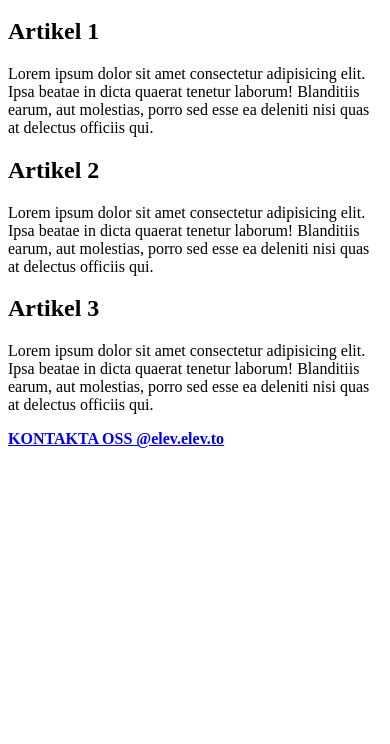
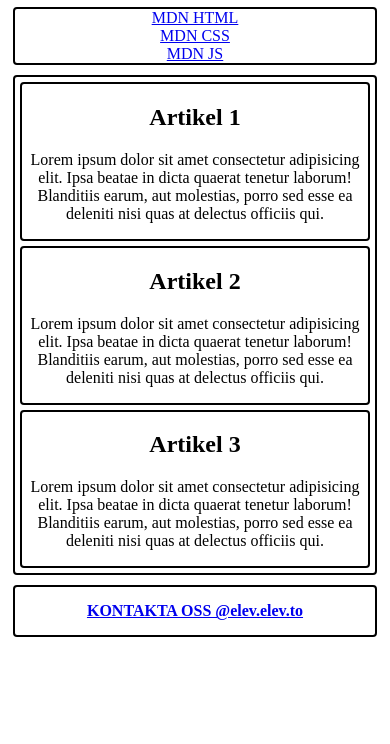
Before and after one commit to TE22A-John-Julius/RWDUppgift1, a plain HTML site: page index.html in a window 390 px wide. Shown: the part 100-844 px from the top of the page. Drawn offline with Linux system fonts and the light colour scheme.

Commit message:
CSS kod, layouten for mobil

```diff
--- a/index.html
+++ b/index.html
@@ -7,27 +7,27 @@
     <link rel="stylesheet" href="style.css">
 </head>
 <body>
-    <header><h1>Uppgift 1</h1></header>
-    <nav>
+    <header class="Border"><h1>Uppgift 1</h1></header>
+    <nav class="Border">
         <a href="https://www.tiktok.com/@hyperboards">MDN HTML</a>
         <a href="https://www.tiktok.com/@hyperboards">MDN CSS</a>
         <a href="https://www.tiktok.com/@hyperboards">MDN JS</a>
     </nav>
-    <main>
-        <article>
+    <main class="Border">
+        <article class="Border">
             <h2> Artikel 1</h2>
             <p>Lorem ipsum dolor sit amet consectetur adipisicing elit. Ipsa beatae in dicta quaerat tenetur laborum! Blanditiis earum, aut molestias, porro sed esse ea deleniti nisi quas at delectus officiis qui.</p>
         </article>
-        <article>
+        <article class="Border">
             <h2> Artikel 2</h2>
             <p>Lorem ipsum dolor sit amet consectetur adipisicing elit. Ipsa beatae in dicta quaerat tenetur laborum! Blanditiis earum, aut molestias, porro sed esse ea deleniti nisi quas at delectus officiis qui.</p>
         </article>
-        <article>
+        <article class="Border">
             <h2> Artikel 3</h2>
             <p>Lorem ipsum dolor sit amet consectetur adipisicing elit. Ipsa beatae in dicta quaerat tenetur laborum! Blanditiis earum, aut molestias, porro sed esse ea deleniti nisi quas at delectus officiis qui.</p>
         </article>
     </main>
-    <footer>
+    <footer class="Border">
         <a class ="fot" href="mailto:elev@elev.com"><b>KONTAKTA OSS @elev.elev.to</b></a>
     </footer>
 </body>
--- a/style.css
+++ b/style.css
@@ -0,0 +1,18 @@
+body{
+    display: flex;
+    flex-direction: column;
+    text-align: center;
+
+}
+.Border{
+    border: solid 2px black;
+    margin: 5px;
+    border-radius: 4px;
+}
+nav{
+    display: flex;
+    flex-direction: column;
+}
+footer{
+    padding: 15px;
+}
```
